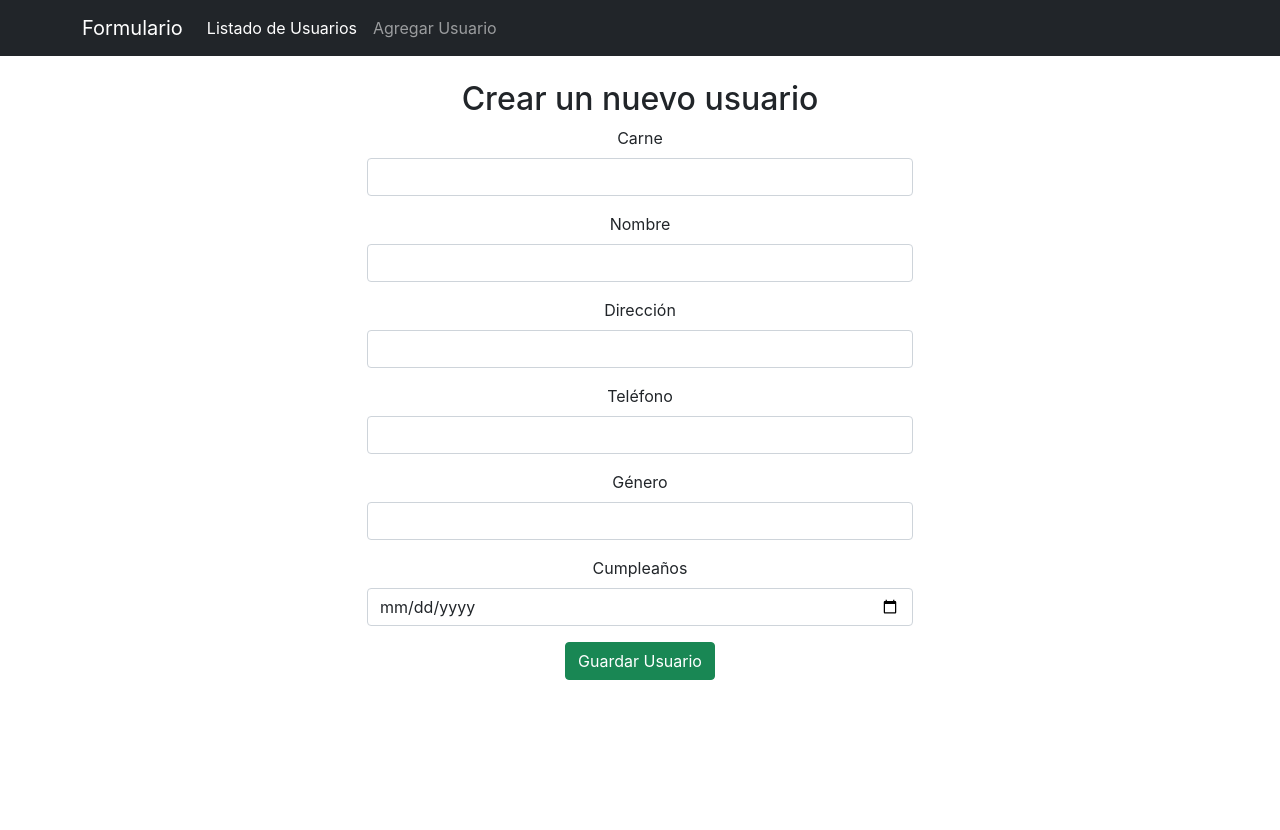
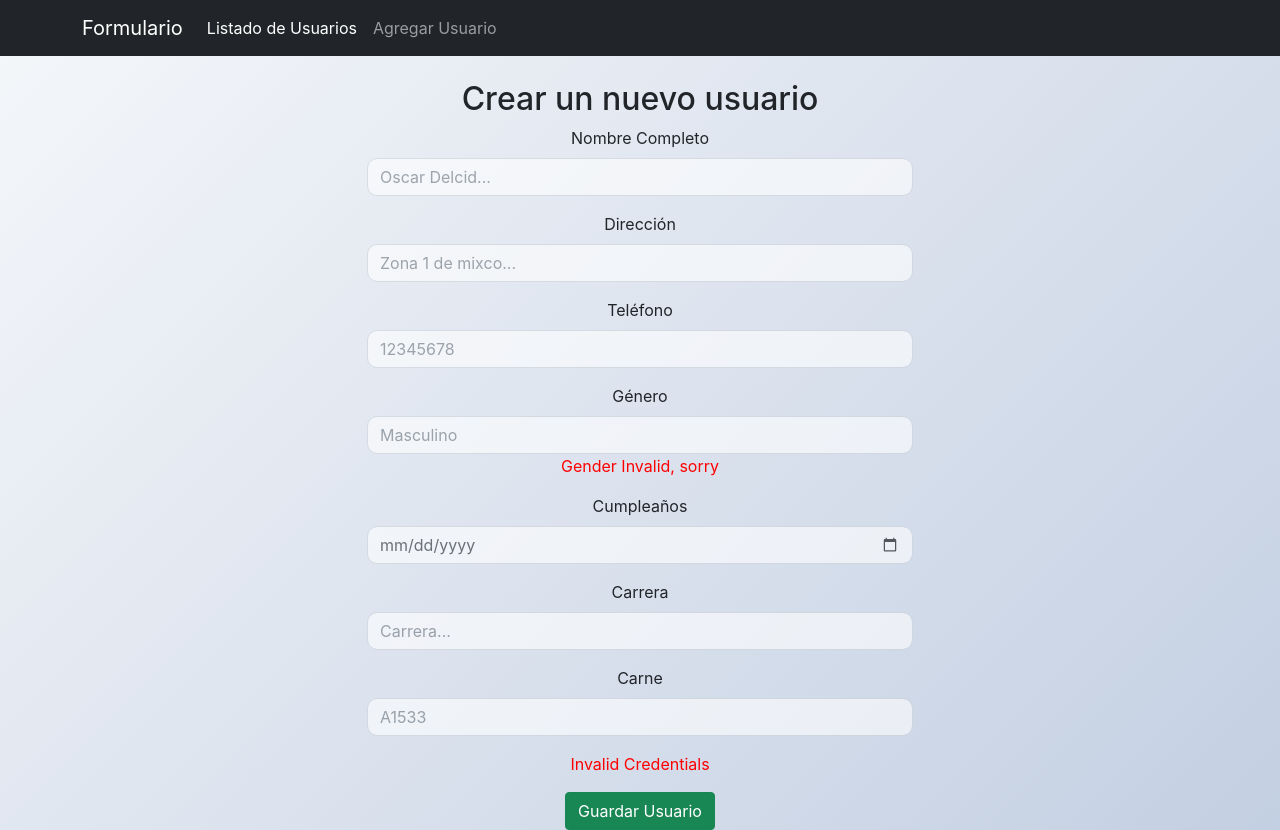
Before and after one commit to odelcid-2017173/examenReact, a React (Create React App) app in the folder cliente/: page /agregarusuario in a window 1280 px wide. Before the commit the page ends 800 px from the top, so only its background shows below. Built offline with nearby package versions, Linux system fonts and the light colour scheme.

Commit message:
Se terminaron el proyecto

```diff
--- a/cliente/package.json
+++ b/cliente/package.json
@@ -8,8 +8,10 @@
     "@testing-library/user-event": "^13.5.0",
     "aos": "^2.3.4",
     "axios": "^0.25.0",
+    "moment": "^2.29.4",
     "react": "^17.0.2",
     "react-dom": "^17.0.2",
+    "react-particles": "^2.2.3",
     "react-router-dom": "^6.2.1",
     "react-scripts": "5.0.0",
     "sweetalert2": "^11.4.0",
--- a/cliente/public/index.html
+++ b/cliente/public/index.html
@@ -24,7 +24,7 @@
       work correctly both with client-side routing and a non-root public URL.
       Learn how to configure a non-root public URL by running `npm run build`.
     -->
-    <title>Crud Mern Stack render 2 Web</title>
+    <title>Form</title>
     <!-- CSS only -->
 <link href="https://cdn.jsdelivr.net/npm/bootstrap@5.1.3/dist/css/bootstrap.min.css" rel="stylesheet" integrity="sha384-1BmE4kWBq78iYhFldvKuhfTAU6auU8tT94WrHftjDbrCEXSU1oBoqyl2QvZ6jIW3" crossorigin="anonymous">
   </head>
--- a/cliente/src/AgregarUsuario.js
+++ b/cliente/src/AgregarUsuario.js
@@ -1,9 +1,12 @@
 import React, {useState} from 'react'
+import './App.css';
 import uniqid from 'uniqid'
 import axios from 'axios'
 import Swal from 'sweetalert2'
 
+
 function AgregarUsuario(){
+
 
     //Hooks
     const[carne, setCarne] = useState('')
@@ -12,7 +15,11 @@ function AgregarUsuario(){
     const [telefono, setTelefono] = useState('')
     const [genero, setGenero] = useState('')
     const [cumpleaños, setCumpleaños] = useState('')
+    const [carrera, setCarrera] = useState('')
 
+    const results = validatePoesy(carne)
+    const errorMessageCarne = validate(carne)
+    const errorGenero = validateGener(genero)
 
     function agregarUsuario(){
 
@@ -24,12 +31,16 @@ function AgregarUsuario(){
             idusuario: uniqid(),
             genero: genero,
             cumpleaños: cumpleaños,
+            carrera: carrera,
+            inscripcion: new Date(),
+            results:results
+
         }
         console.log(usuario)
         axios.post('/api/usuario/agregarusuario', usuario)
         .then(res => {
             //alert(res.data)
-            Swal.fire('Agregar usuario', 'El usuario fue agregado')
+            Swal.fire('resultados: ' + results )
         })
         .then(err => {console.log(err)})
     }
@@ -43,38 +54,89 @@ function AgregarUsuario(){
                     <h2 className="mt-4">Crear un nuevo usuario</h2>
                </div>
                <div className="col-sm-6 offset-3">
-               <div className="mb-3">
-                        <label htmlFor="carne" className="form-label" >Carne</label>
-                        <input type="text" className="form-control" value={carne} onChange={(e)=>{setCarne(e.target.value)}}></input>
-                    </div>
                     <div className="mb-3">
-                        <label htmlFor="nombre" className="form-label">Nombre</label>
-                        <input type="text" className="form-control" value={nombre} onChange={(e)=>{setNombre(e.target.value)}}></input>
+                        <label htmlFor="nombre" className="form-label">Nombre Completo</label>
+                        <input type="text" placeholder='Oscar Delcid...' className="form-control" value={nombre} onChange={(e)=>{setNombre(e.target.value)}}></input>
                     </div>
                     <div className="mb-3">
                         <label htmlFor="email" className="form-label">Dirección</label>
-                        <input type="email" className="form-control" value={direccion} onChange={(e)=>{setDireccion(e.target.value)}}></input>
+                        <input type="text" placeholder='Zona 1 de mixco...' className="form-control" value={direccion} onChange={(e)=>{setDireccion(e.target.value)}}></input>
                     </div>
                     <div className="mb-3">
                         <label htmlFor="telefono" className="form-label">Teléfono</label>
-                        <input type="text" className="form-control" value={telefono} onChange={(e)=>{setTelefono(e.target.value)}}></input>
+                        <input type="text" placeholder='12345678' pattern="[0-9]{8}" required className="form-control" value={telefono} onChange={(e)=>{setTelefono(e.target.value)}}></input>
                     </div>
                     <div className="mb-3">
                         <label htmlFor="genero" className="form-label">Género</label>
-                        <input type="text" className="form-control" value={genero} onChange={(e)=>{setGenero(e.target.value)}}></input>
+                        <input type="text" placeholder='Masculino' className="form-control" value={genero} onChange={(e)=>{setGenero(e.target.value)}}></input>
+                        <p className="error">{errorGenero}</p>
                     </div>
                     <div className="mb-3">
                         <label htmlFor="genero" className="form-label">Cumpleaños</label>
-                        <input type="date" placeholder='DD/MM/AAAA' min="2005-08-21" className="form-control" value={cumpleaños} onChange={(e)=>{setCumpleaños(e.target.value)}}></input>
+                        <input type="date" placeholder='MM/DD/AAAA' max="2005-08-21" className="form-control" value={cumpleaños} onChange={(e)=>{setCumpleaños(e.target.value)}}></input>
+                    </div>
+                    <div className="mb-3">
+                        <label htmlFor="carrera" className="form-label">Carrera</label>
+                        <input type="text" placeholder='Carrera...' className="form-control" value={carrera} onChange={(e)=>{setCarrera(e.target.value)}}></input>
+                    </div>
+                    <div className="mb-3">
+                        <label htmlFor="carne" className="form-label" >Carne</label>
+                        <input type="text" className="form-control" placeholder='A1533' value={carne} onChange={(e)=>{setCarne(e.target.value)}}></input>
+                    </div>
+                    <p className="error" >{errorMessageCarne}</p>
+                    <div>
+                    <button onClick={agregarUsuario} han className="btn btn-success">Guardar Usuario</button>
                     </div>
 
-
-                    <button onClick={agregarUsuario} className="btn btn-success">Guardar Usuario</button>
                </div>
            </div>
 
        </div>
     )
+};
+const validate = (carne) =>{
+    if (
+
+        carne.charAt(0) !== "A" ||
+        carne.charAt(2) !== "5" ||
+        carne.charAt() === "0" ||
+        (carne.charAt(4) !== "1" &&
+          carne.charAt(4) !== "3" &&
+          carne.charAt(4) !== "9")
+
+      )
+        return 'Invalid Credentials';
+      else if (carne.length < 5) {
+        return 'Minimum 5 characters';
+      } else if (carne.length > 5) {
+        return 'Maximum 5 characters';
+      };
+
 }
 
+const validatePoesy = (carne) =>{
+    if (carne.charAt(4) === "1") {
+
+        return ('Your poetry genre is Drama ') ;
+      }
+      if (carne.charAt(4) === "3") {
+        return 'Your poetry genre is Epic';
+      }
+      if (carne.charAt(4) === "9") {
+        return 'Your poetry genre is Lyrical';
+      }
+}
+
+
+const validateGener = (genero) =>{
+    if (
+        genero !== "masculino" &&
+        genero !== "femenino" &&
+        genero !== "Femenino" &&
+        genero !== "Masculino"
+      )
+        return 'Gender Invalid, sorry';
+}
+
+
 export default AgregarUsuario
--- a/cliente/src/App.css
+++ b/cliente/src/App.css
@@ -21,11 +21,24 @@
   align-items: center;
   justify-content: center;
   font-size: calc(10px + 2vmin);
-  color: white;
+  color: rgb(80, 25, 25);
+}
+
+.App{
+  background-image: linear-gradient(135deg, #f5f7fa 0%, #c3cfe2 100%);
 }
 
 .App-link {
   color: #61dafb;
+}
+
+.error {
+  color: red
+}
+
+.form-control {
+  opacity: 0.6;
+  border-radius: 10px;
 }
 
 @keyframes App-logo-spin {
--- a/cliente/src/App.js
+++ b/cliente/src/App.js
@@ -4,12 +4,14 @@ import AgregarUsuario from './AgregarUsuario';
 import {BrowserRouter, Routes, Route } from 'react-router-dom';
 
 function App() {
-  return (
-    <div className="App">
 
 
+  return (
+
+   <div className="App" >
+
         <nav className="navbar navbar-expand-lg navbar-dark bg-dark">
-          <div className="container">
+          <div className="container-sm">
             <a className="navbar-brand" href="#">Formulario</a>
             <button className="navbar-toggler" type="button" data-bs-toggle="collapse" data-bs-target="#navbarSupportedContent" aria-controls="navbarSupportedContent" aria-expanded="false" aria-label="Toggle navigation">
               <span className="navbar-toggler-icon"></span>
@@ -33,6 +35,8 @@ function App() {
 
 
 
+
+
       <BrowserRouter>
         <Routes>
           <Route path='/' element={<ListaUsuarios/>} exact></Route>
@@ -40,8 +44,12 @@ function App() {
         </Routes>
       </BrowserRouter>
 
+
+
     </div>
+
   );
+
 }
 
 export default App;
--- a/cliente/src/UsuarioIndividual.js
+++ b/cliente/src/UsuarioIndividual.js
@@ -24,18 +24,20 @@ function UsuarioIndividual({usuario}){
            <table class="table">
   <thead>
     <tr>
-      <th scope="col">Id</th>
-      <th scope="col">First</th>
-      <th scope="col">Last</th>
-      <th scope="col">Handle</th>
+      <th scope="col">Nombre</th>
+      <th scope="col">Cumpleaños</th>
+      <th scope="col">Genero de Poesia</th>
+      <th scope="col">carrera</th>
+      <th scope="col">inscripcion</th>
     </tr>
   </thead>
   <tbody>
     <tr>
-      <td>{usuario.idusuario}</td>
       <td>{usuario.nombre}</td>
-      <td>@{usuario.email}</td>
-      <td>@{usuario.telefono}</td>
+      <td>{usuario.cumpleaños}</td>
+      <td>{usuario.results}</td>
+      <td>{usuario.carrera}</td>
+      <td>{usuario.inscripcion}</td>
     </tr>
   </tbody>
 </table>
```
Also changed, not shown: 2 other files (tests, documents, lock files or other folders).
